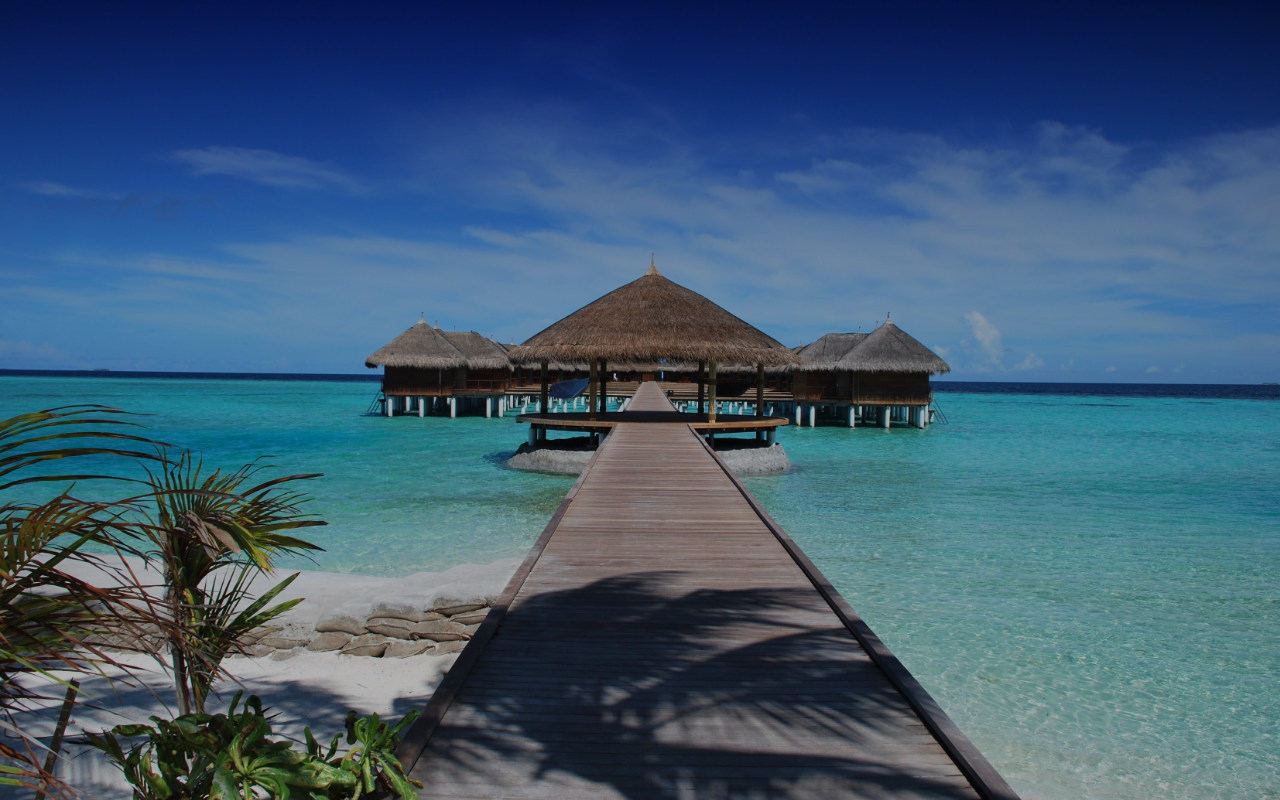
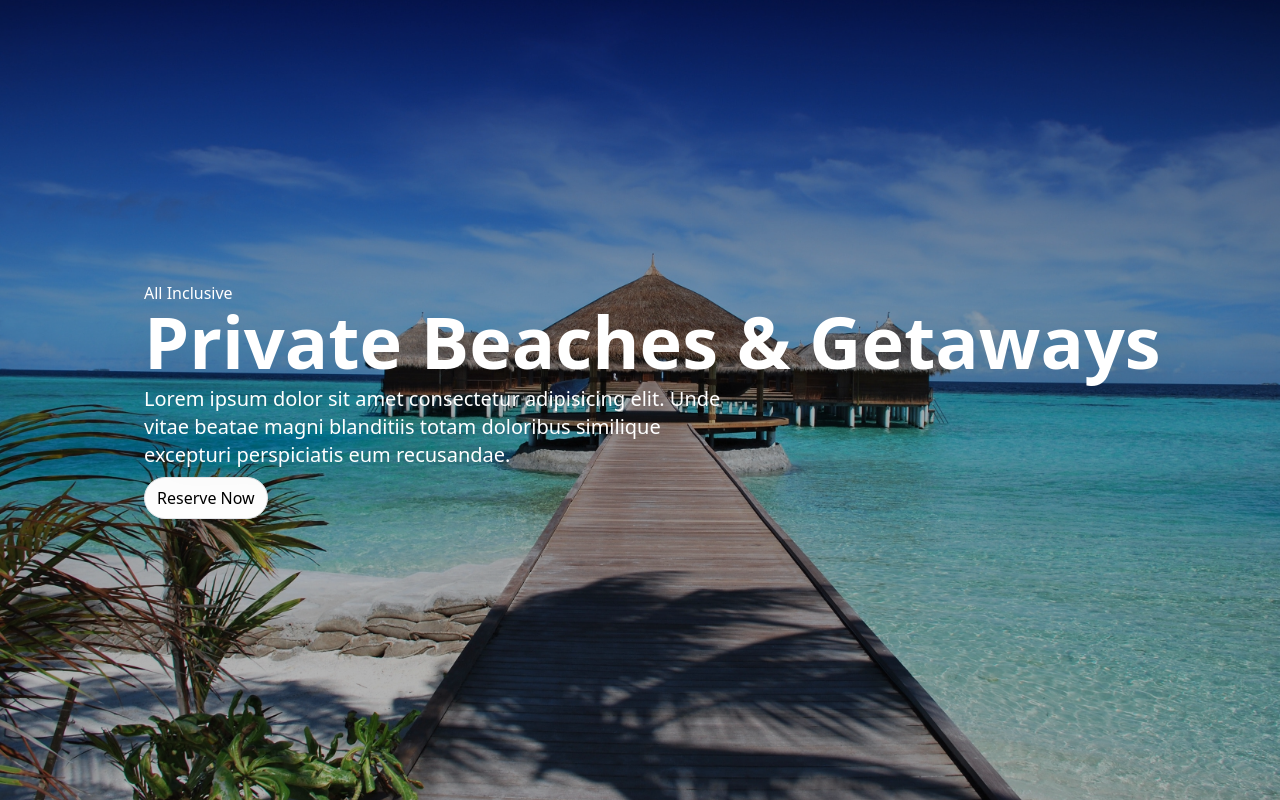
Before and after one commit to MaxT6/explore, a React (Create React App) app: page / in a window 1280 px wide. Built offline with nearby package versions, Linux system fonts and the light colour scheme.

Commit message:
updated Hero component to included text and styling for resposive desing

```diff
--- a/src/components/Hero.jsx
+++ b/src/components/Hero.jsx
@@ -6,6 +6,15 @@ const Hero = () => {
     <div class='w-full h-screen'>
       <img class='top-0 left-0 w-full h-screen object-cover' src={background} alt="brown huts on water"/>
       <div class='bg-black/30 absolute top-0 left-0 w-full h-screen'/>
+      <div class='absolute top-0 w-full h-full flex flex-col justify-center text-white'>
+        <div class='md:left-[10%] max-w-[1100px] m-auto absolute p-4'>
+          <p>All Inclusive</p>
+          <h1 class='font-bold text-5xl md:text-7xl drop-shadow-2xl'>Private Beaches & Getaways</h1>
+          <p class='max-w-[600px] drop-shadow-2xl py-2 text-xl'>Lorem ipsum dolor sit amet consectetur adipisicing elit. Unde vitae beatae magni blanditiis totam doloribus similique excepturi perspiciatis eum recusandae.
+          </p>
+          <button class='bg-white text-black'>Reserve Now</button>
+        </div>
+      </div>
     </div>
   )
 }
```
